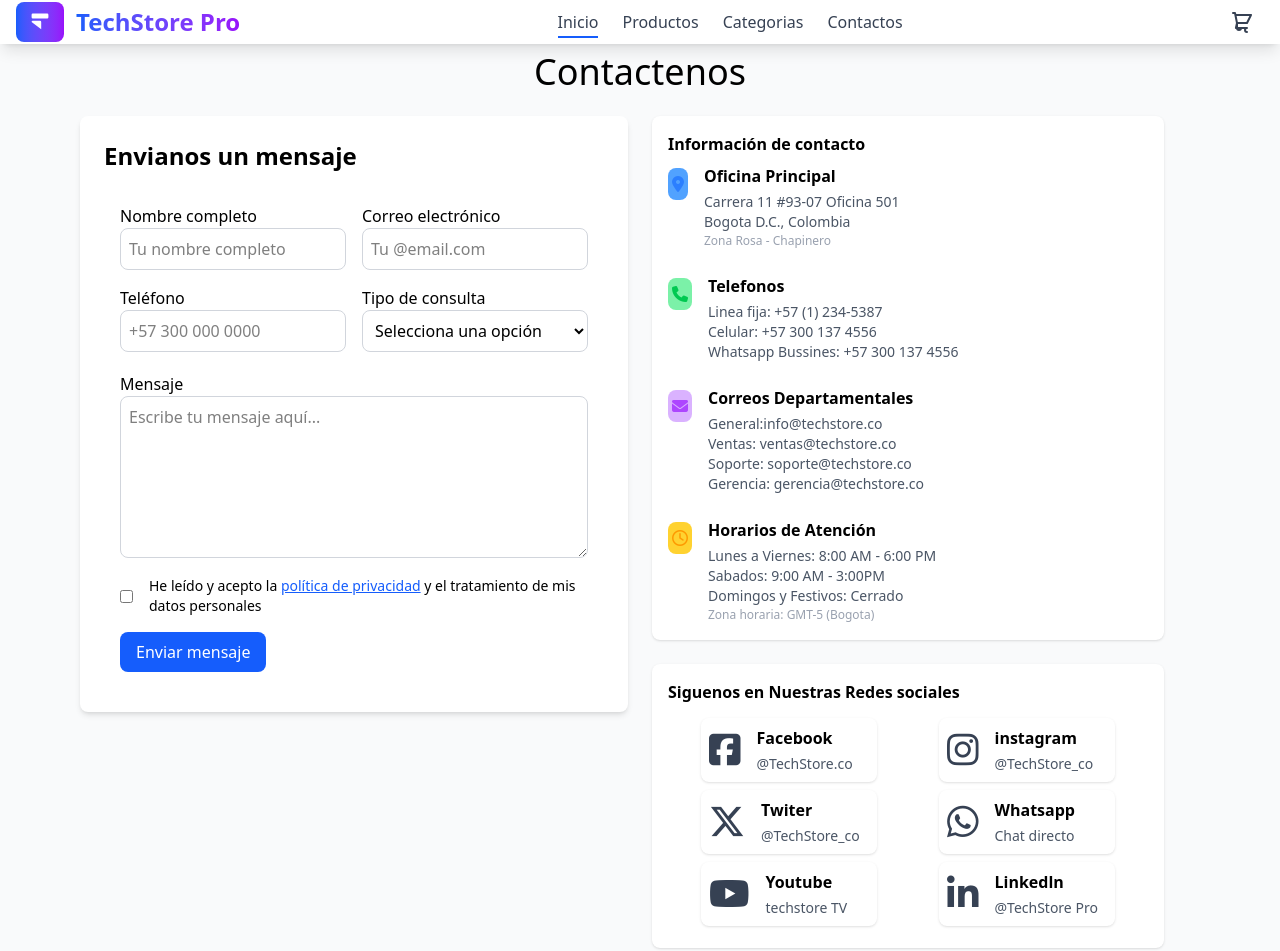
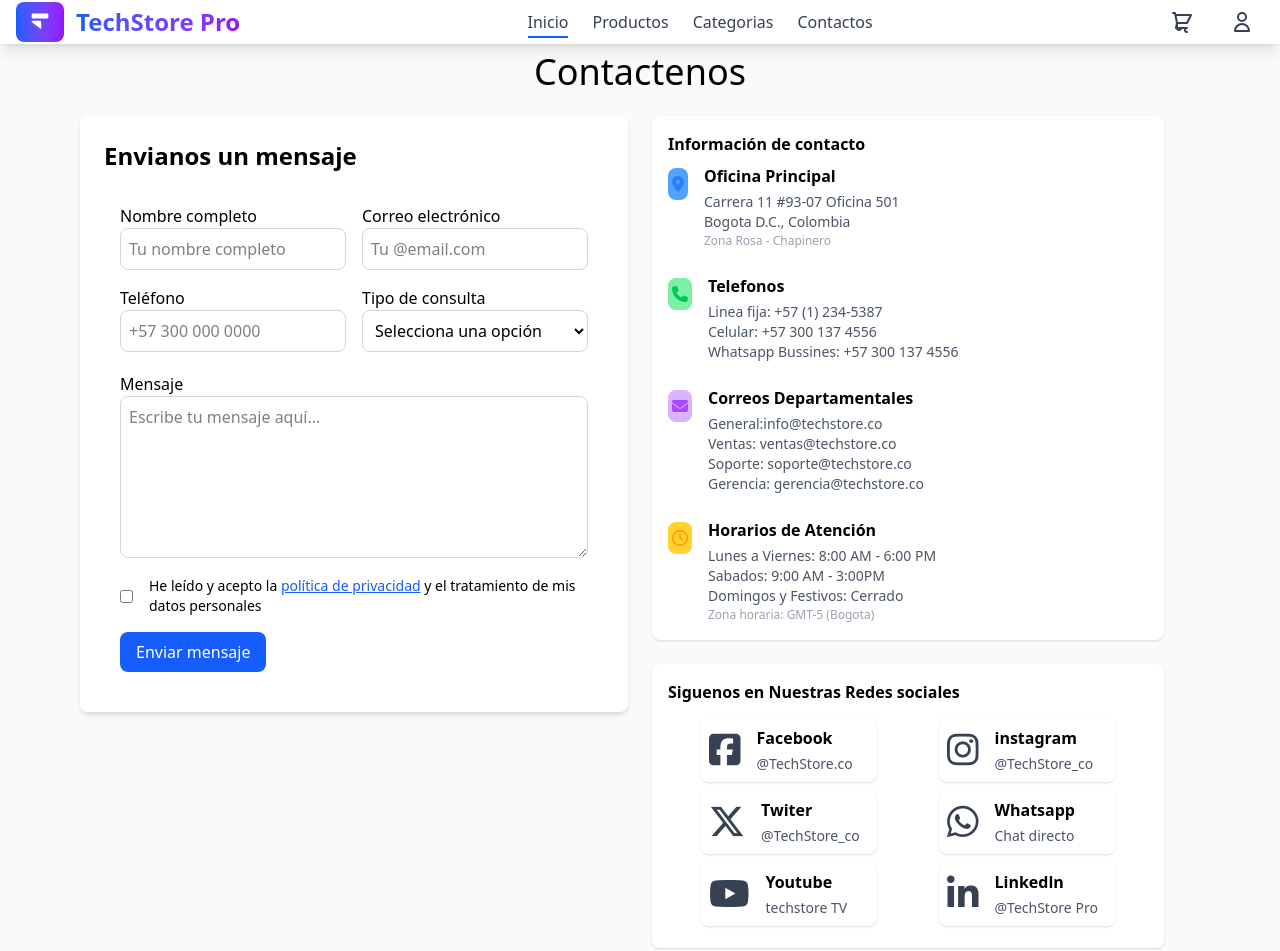
Before and after one commit to jhon170920/ecomerce, a website: page src/pages/contactenos.html in a window 1280 px wide. Shown: the top 951 px of the page. Drawn offline with Linux system fonts and the light colour scheme.

Commit message:
login icon

```diff
--- a/src/pages/contactenos.html
+++ b/src/pages/contactenos.html
@@ -58,6 +58,12 @@
                      text-white text-xs font-bold rounded-full min-w-5 h-5 flex items-center justify-center px-1 shadow-lg border-2 border-white"
                      style="display: none;"> 0 </span>
                 </a>
+                <!--Icono de Login-->
+                <a href="login.html" class="relative group p-2.5 hover:from-blue-50 hover:to-indigo-50 rounded-xl transition-all duration-300 transform hover:scale-105">
+                    <svg class="w-6 h-6 text-gray-700 group-hover:text-blue-600 transition-all duration-300" fill="none" stroke="currentColor" viewBox="0 0 24 24" stroke-width="2">
+                        <path stroke-linecap="round" stroke-linejoin="round" d="M16 7a4 4 0 11-8 0 4 4 0 018 0zM12 14a7 7 0 00-7 7h14a7 7 0 00-7-7z"/>
+                    </svg>
+                    </a>
 
                  </div>
             </div>
```
Also changed, not shown: src/pages/categorias.html (+6 -1 lines), src/pages/index.html (+6 -0 lines).
